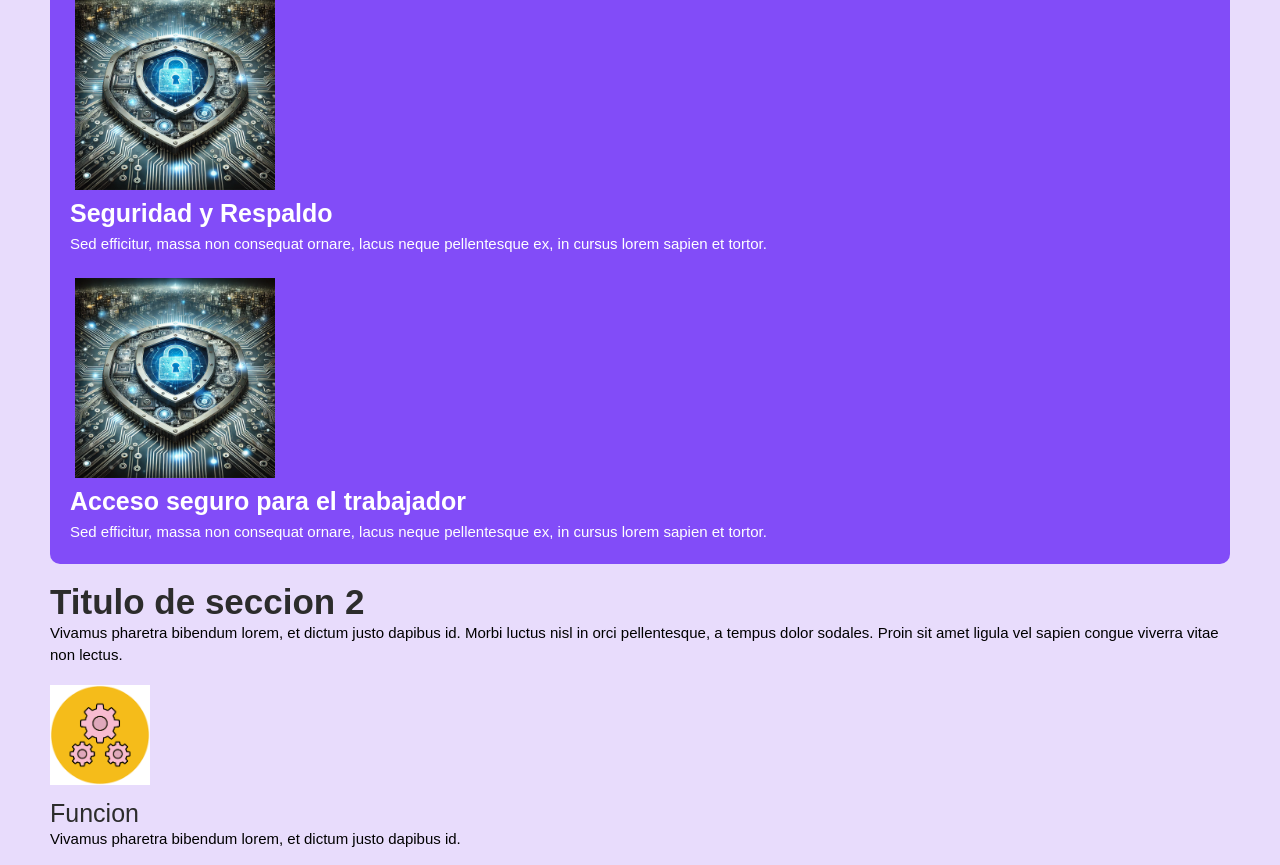
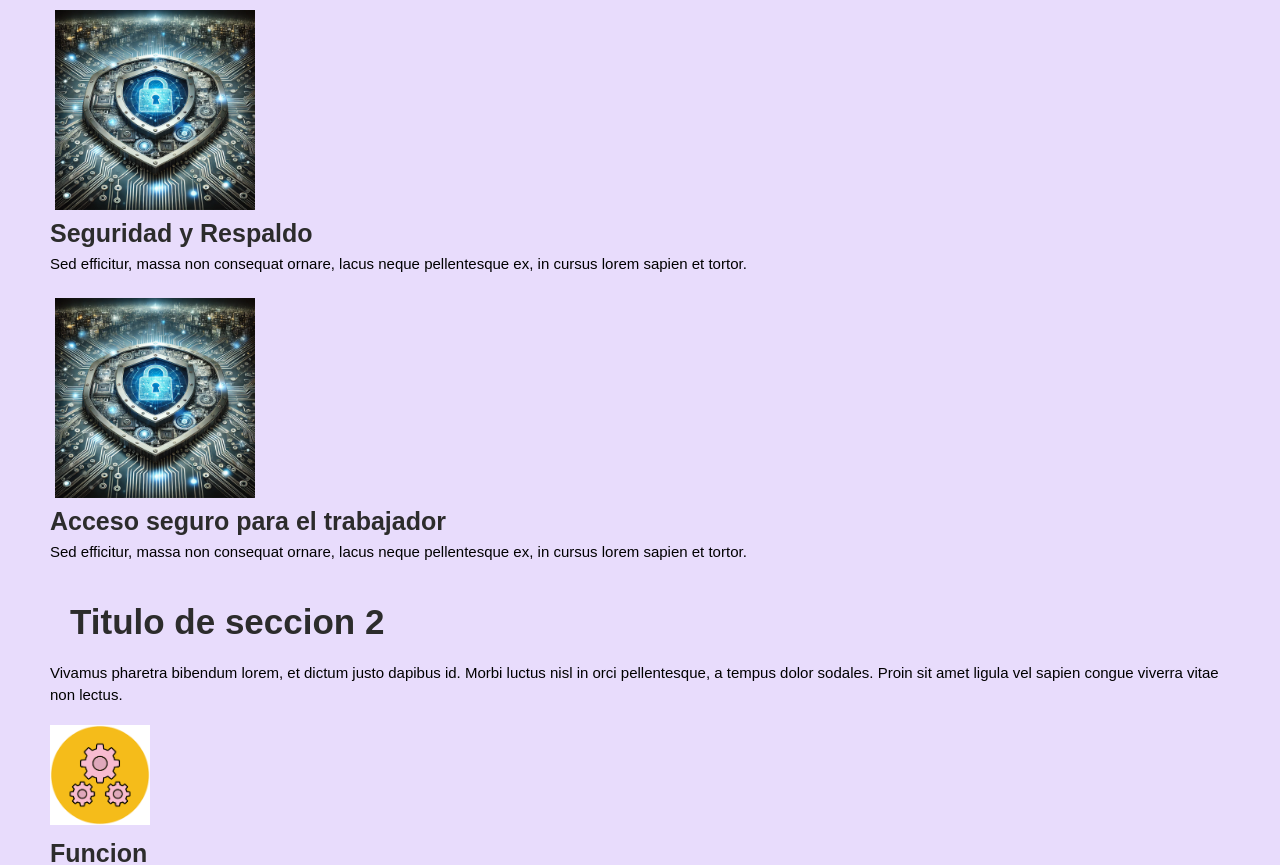
Before and after one commit to soliva-dev/legajos.online.coder-project, a plain HTML site: page legajosonline-project-coder/index.html in a window 1280 px wide. Shown: the part 528-1393 px from the top of the page. Drawn offline with Linux system fonts and the light colour scheme.

Commit message:
Avanzo con css

```diff
--- a/legajosonline-project-coder/css/styles.css
+++ b/legajosonline-project-coder/css/styles.css
@@ -51,7 +51,7 @@ h2 {
 
 h3 {
     font-size: 25px;
-    font-weight: 500;
+    font-weight: bolder;
     color: #2C2C2C;
 }
 
@@ -74,6 +74,7 @@ p {
 
 main, footer {
     margin: 40px;
+    padding: 20px;
 }
 
 footer {
@@ -113,7 +114,7 @@ footer div div {
     margin: 5px;
 }
 
-footer .footer-rrss p {
+footer div div div p {
     font-size: 15px;
     color: #646464;
     text-align: left;
@@ -136,7 +137,8 @@ header nav a img {
     margin: 10px;
 }
 
-.nav-enlaces, .nav-botones {
+.nav-enlaces,
+.nav-botones {
     text-align: center;
     word-spacing: 50px;
 }
@@ -177,17 +179,12 @@ header nav a img {
     margin: 5px;
 }
 
-.contenedor-main section div h3 {
-    font-weight: bolder;
+body main section div h3 {
     margin-bottom: 5px;
-    color: #FFFFFF;
 }
 
-.contenedor-funciones-ppal {
-    color: #FFFFFF;
-    background-color: #824CF8;
-    padding: 20px;
-    border-radius: 10px;
+body main section h2 {
+    margin: 20px;
 }
 
 main .contenedor-funciones-sec img {
```
